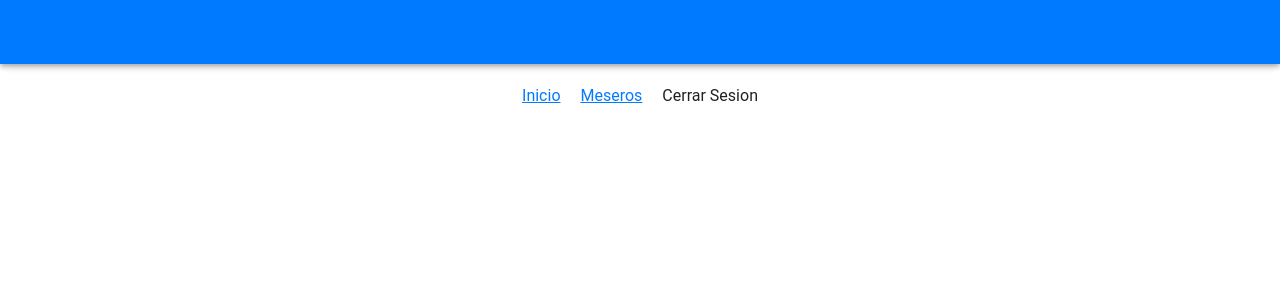
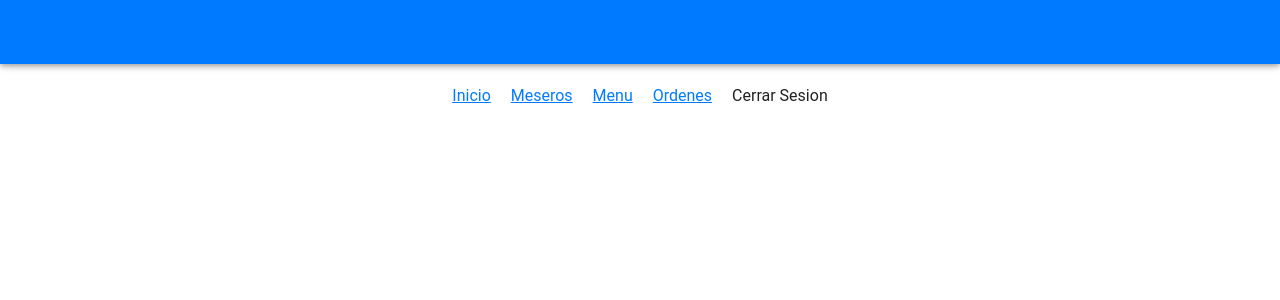
Before and after one commit to Athemsj01/ClientRestaurante, a Vue app: page / in a window 1280 px wide. Shown: the top 300 px of the page. Built offline with nearby package versions, Linux system fonts and the light colour scheme; no server answers; sample sign-in values are in the browser's storage; a small style sheet from the web is missing.

Commit message:
modificacion en el archivo del front vista orden

```diff
--- a/src/App.vue
+++ b/src/App.vue
@@ -14,6 +14,8 @@
 
         <router-link :to="{name: 'Inicio'}" v-if="existeUsuario" class="mr-5">Inicio</router-link>
         <router-link :to="{name: 'Mesero'}" v-if="existeUsuario" class="mr-5">Meseros</router-link>
+        <router-link :to="{name: 'Menu'}" v-if="existeUsuario" class="mr-5">Menu</router-link>
+        <router-link :to="{name: 'Ordenes'}" v-if="existeUsuario" class="mr-5">Ordenes</router-link>
         <router-link :to="{name: 'Registro'}" v-if="!existeUsuario" class="mr-5">Registro</router-link>
         <router-link :to="{name: 'Login'}" v-if="!existeUsuario" class="mr-5">Login</router-link>
         <button @click="cerrarSesion" v-if="existeUsuario" >Cerrar Sesion</button>
@@ -31,7 +33,7 @@
 </template>
 
 <script>
-import { mapActions, mapGetters} from "vuex";
+import { mapActions, mapGetters} from "vuex"
 export default {
   name: 'App',
 
--- a/src/router/index.js
+++ b/src/router/index.js
@@ -9,12 +9,25 @@ const routes = [
   {
     path: '/inicio',
     name: 'Inicio',
-    component: () => import('../views/Inicio.vue')
+    component: () => import('../views/Inicio.vue'),
+    meta: { requiresAuth: true}
   },
   {
     path: '/Mesero',
     name: 'Mesero',
     component: () => import('../views/Mesero.vue'),
+    meta: { requiresAuth: true}
+  },
+  {
+    path: '/menu',
+    name: 'Menu',
+    component: () => import('../views/Menu.vue'),
+    meta: { requiresAuth: true}
+  },
+  {
+    path: '/ordenes',
+    name: 'Ordenes',
+    component: () => import('../views/Ordenes.vue'),
     meta: { requiresAuth: true}
   },
   {
--- a/src/views/Ordenes.vue
+++ b/src/views/Ordenes.vue
@@ -23,10 +23,7 @@
         <v-icon @click="agregar_bebida(item)" small color="green" class="mr-5">
          fas fa-wine-bottle
         </v-icon>
-        <v-icon @click="detalle_orden_comida(item)" small color="green" class="mr-5">
-         fas fa-eye
-        </v-icon>
-        <v-icon @click="detalle_orden_bebida(item)" small color="primary" class="mr-5">
+        <v-icon @click="detalle_orden_comida(item)+detalle_orden_bebida(item)" small color="green" class="mr-5">
          fas fa-eye
         </v-icon>
       </template>
@@ -159,31 +156,14 @@
                 <v-col cols="6">
                   <v-text-field label="Platillo" v-model="orden.ord_comida" disabled >
                   </v-text-field>
-                </v-col>
-                <v-col cols="3">
                   <v-text-field label="Cantidad" v-model="orden.ord_cantidad_platos" disabled >
                   </v-text-field>
                 </v-col>
               </row>
-            </v-container>
-          </v-card-text>
-          <v-card-actions>
-          </v-card-actions>
-        </v-card>
-      </v-dialog>
-      <v-dialog v-model='beb_dialog' max-width="500px">
-        <v-card>
-          <v-card-title>
-            Orden Completa
-          </v-card-title>
-          <v-card-text>
-            <v-container>
               <row v-for="(orde,index) in ord_detail_drink" v-bind:key="index">
                 <v-col cols="6">
                   <v-text-field label="Bebida" v-model="orde.ord_bebidas" disabled >
                   </v-text-field>
-                  </v-col>
-                  <v-col cols="3">
                   <v-text-field label="Cantidad" v-model="orde.ord_cantidad_bebidas" disabled >
                   </v-text-field>
                 </v-col>
@@ -194,8 +174,6 @@
           </v-card-actions>
         </v-card>
       </v-dialog>
-
-
     </v-container>
 </template>
 
```
Lines whose indentation alone changed are shown as unchanged.
